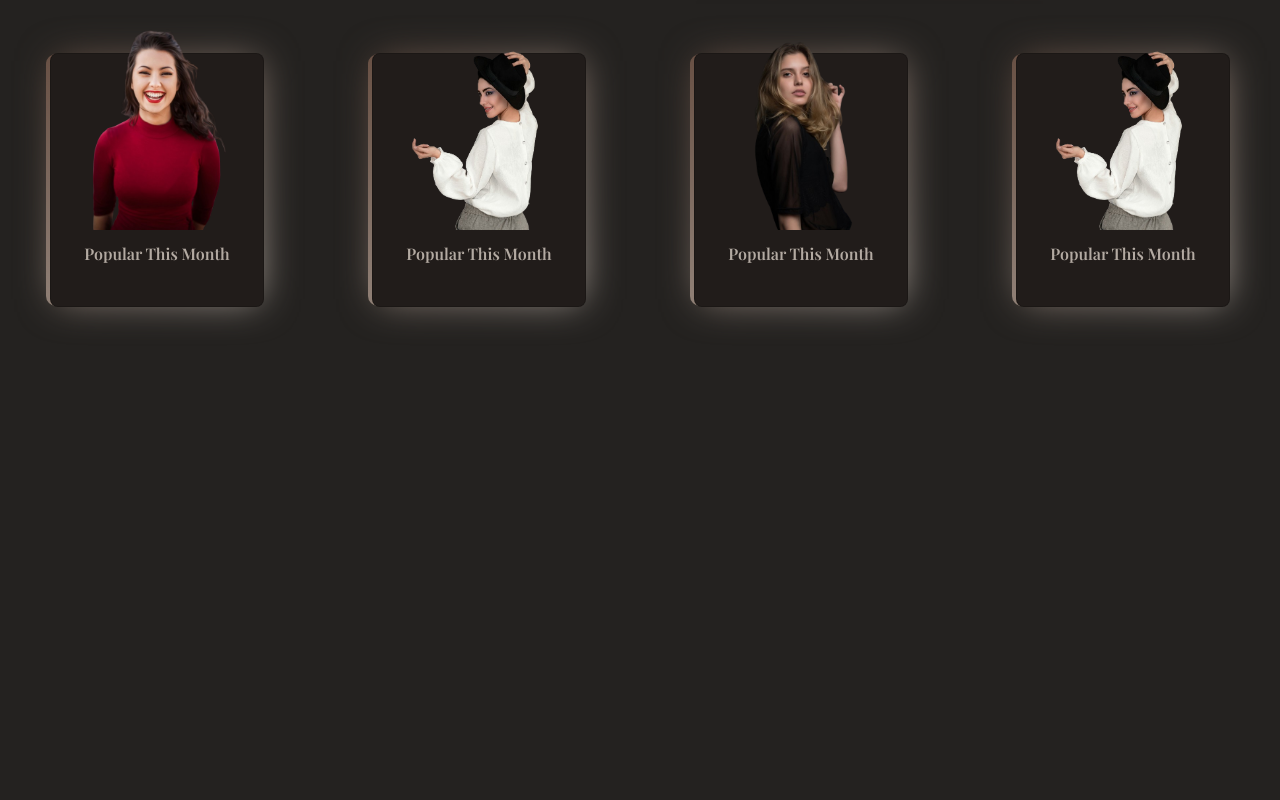
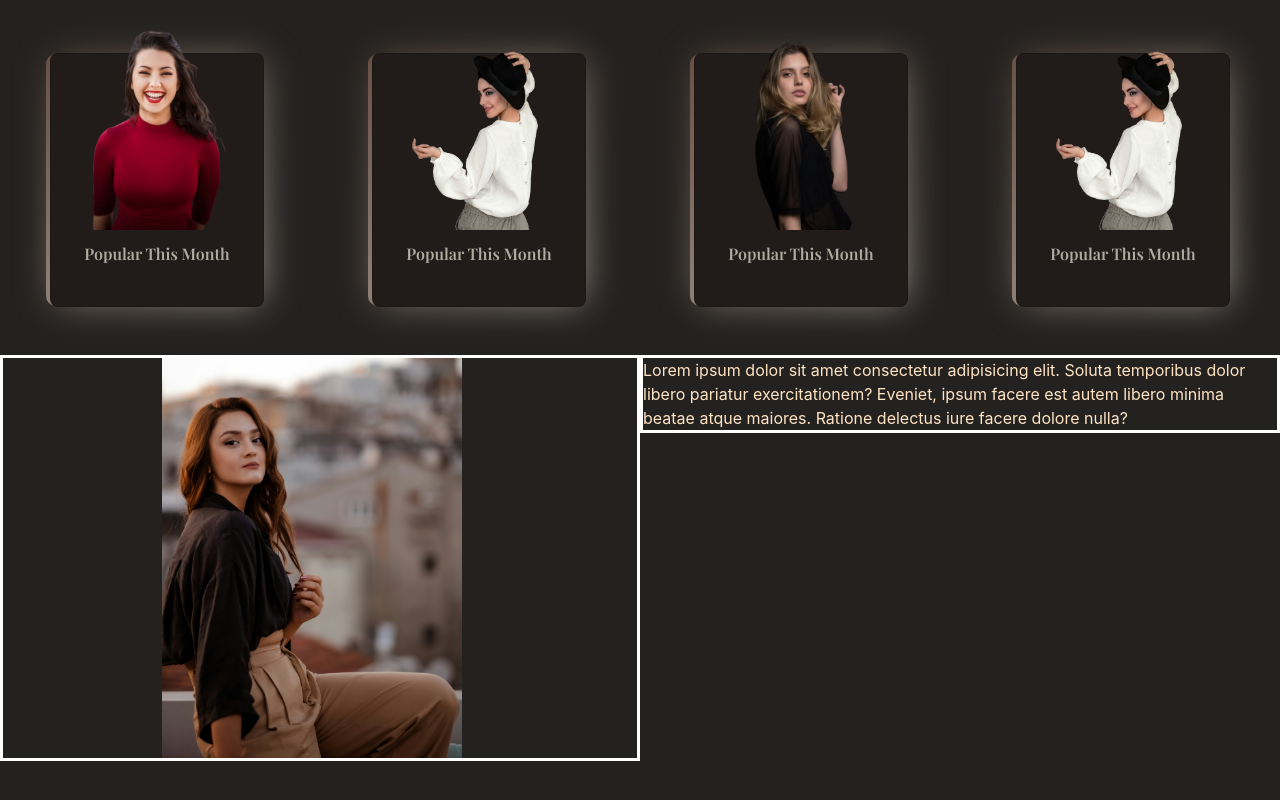
Before and after one commit to amirejokar/shop, a React (Create React App) app: page / in a window 1280 px wide. Shown: the part 701-1501 px from the top of the page. Before the commit the page ends 1056 px from the top, so only its background shows below. Built offline with nearby package versions, Linux system fonts and the light colour scheme; a web font is replaced by a local one.

Commit message:
try to fix posters

```diff
--- a/src/App.js
+++ b/src/App.js
@@ -2,11 +2,13 @@ import React from 'react'
 import './App.css'
 import Topbar from './Components/Topbar'
 import Cards from './Components/Cards'
+import Posters from './Components/Poster'
 export default function App() {
   return (
     <div>
         <Topbar/>
         <Cards/>
+        <Posters/>
     </div>
   )
 }
--- a/src/Components/Poster/index.css
+++ b/src/Components/Poster/index.css
@@ -0,0 +1,30 @@
+.poster{
+    display: flex;
+    flex-direction: row;
+    /* width: 100%; */
+}
+p.txt{
+    border: 3px solid white;
+    color: bisque ;
+}
+.poster-img{
+    border: 3px solid white;
+}
+.img-box img{
+    width: 50%;
+    margin: auto;
+}
+.img-box{
+    width: 50%;
+    margin: auto;
+}
+.img-box img:first-child{
+    position: absolute;
+    /* width: 250px;
+    height: 350px; */
+    opacity: 0;
+}
+.img-box img:nth-child(2){
+    width: 300px;
+    height: 400px;
+}
--- a/src/Components/Poster/index.jsx
+++ b/src/Components/Poster/index.jsx
@@ -1,21 +1,24 @@
 import React from "react";
 import poster1 from "./poster1.jpg";
 import poster2 from "./poster2.jpg";
-export default function Poster() {
+import "./index.css";
+export default function Posters() {
   return (
-    <div>
-      <div className="poster-text">
-        Lorem ipsum dolor sit amet consectetur adipisicing elit. Soluta
-        temporibus dolor libero pariatur exercitationem? Eveniet, ipsum facere
-        est autem libero minima beatae atque maiores. Ratione delectus iure
-        facere dolore nulla?
-      </div>
-      <div className="poster-img">
+    <div className="poster">
+      <div className="poster-img col-6">
         <div className="img-box">
           <img src={poster1} alt="khoshkel khanom" />
           <img src={poster2} alt="khoshkel khanom" />
         </div>
       </div>
+      <div className="poster-text col-6">
+        <p className="txt">
+          Lorem ipsum dolor sit amet consectetur adipisicing elit. Soluta
+          temporibus dolor libero pariatur exercitationem? Eveniet, ipsum facere
+          est autem libero minima beatae atque maiores. Ratione delectus iure
+          facere dolore nulla?
+        </p>
+      </div>
     </div>
   );
 }
```
Also changed, not shown: src/Components/Poster/poster2.jpg, 1 other file (tests, documents, lock files or other folders).
